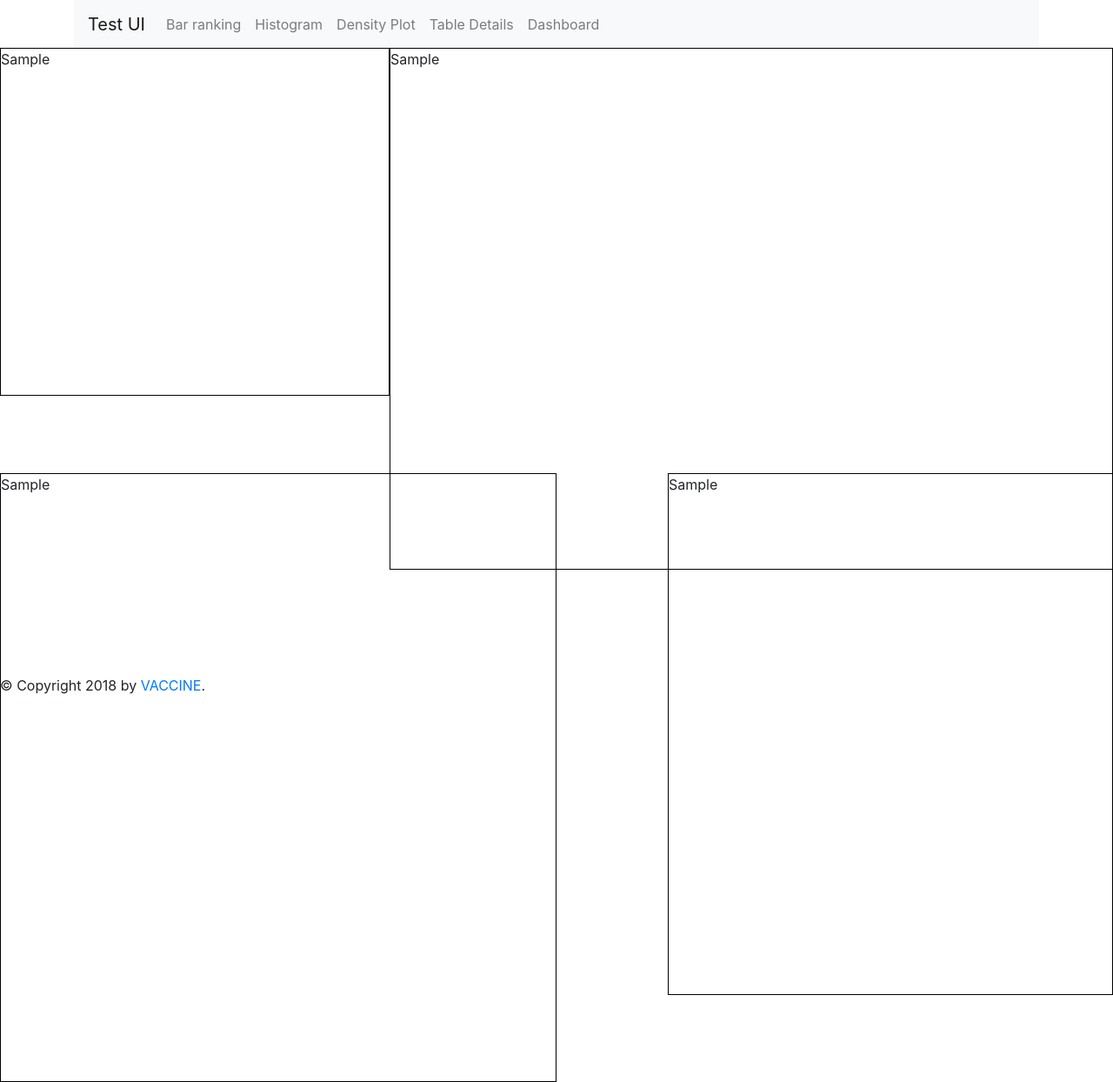
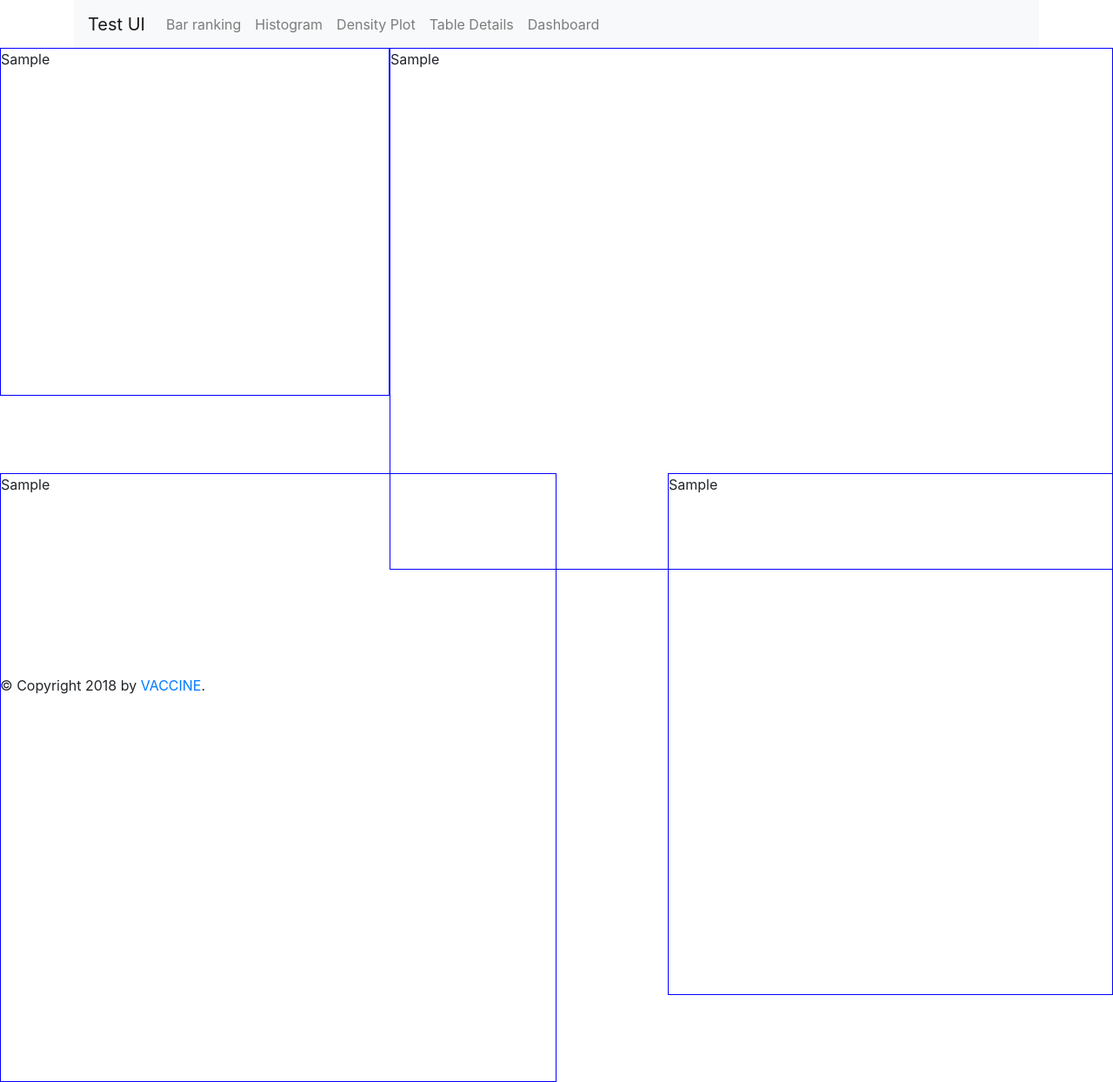
Before and after one commit to kirubeltadesse/Webpageranking, a Django app: template webranking/template/bokeh_app/sidebyside.html in a window 1280 px wide. Shown: the whole page at 87% size. Run offline with Django 3.2, Linux system fonts and the light colour scheme; the template is opened without the code that fills it: most values are stand-ins (such as "Sample title", 1, 10 or a date in 2020); some libraries are stand-ins or nearby versions.

```diff
--- a/webranking/template/bokeh_app/sidebyside.html
+++ b/webranking/template/bokeh_app/sidebyside.html
@@ -8,9 +8,9 @@
 {% block body %}
 <!-- <link rel="stylesheet" href="style.css" /> -->
 
-<div style="width: 35%; height: 400px; position: absolute; left:0; top:55px; border: black solid 1px; overflow: auto;"> {{server_script|safe}}</div>
-<div style="width: 65%; height: 600px; position: absolute; right:0; top:55px; border: black solid 1px; overflow: auto;"> {{den_script|safe}} </div>
-<div style="width: 50%; height: 700px; position: absolute; left:0; top:68%; border: black solid 1px; ">   {{his_script|safe}}</div>
-<div style="width: 40%; height: 600px; position: absolute; right:0; top:68%; border: black solid 1px; overflow: auto;">  {{rank_script|safe}}</div>
+<div style="width: 35%; height: 400px; position: absolute; left:0; top:55px; border: blue solid 1px; overflow: auto;"> {{server_script|safe}}</div>
+<div style="width: 65%; height: 600px; position: absolute; right:0; top:55px; border: blue solid 1px; overflow: auto;"> {{den_script|safe}} </div>
+<div style="width: 50%; height: 700px; position: absolute; left:0; top:68%; border: blue solid 1px; ">   {{his_script|safe}}</div>
+<div style="width: 40%; height: 600px; position: absolute; right:0; top:68%; border: blue solid 1px; overflow: auto;">  {{rank_script|safe}}</div>
 
 {% endblock %}
```
